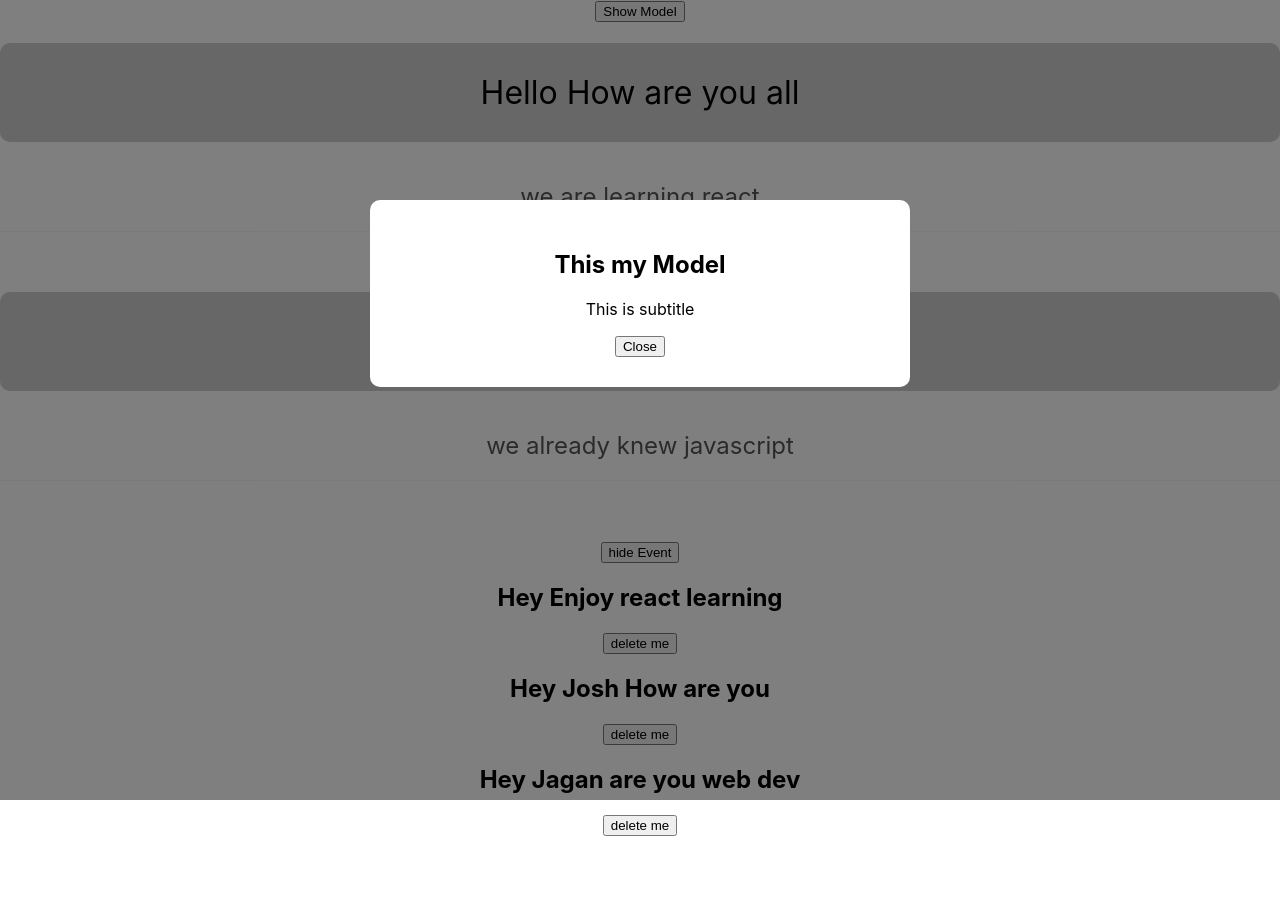
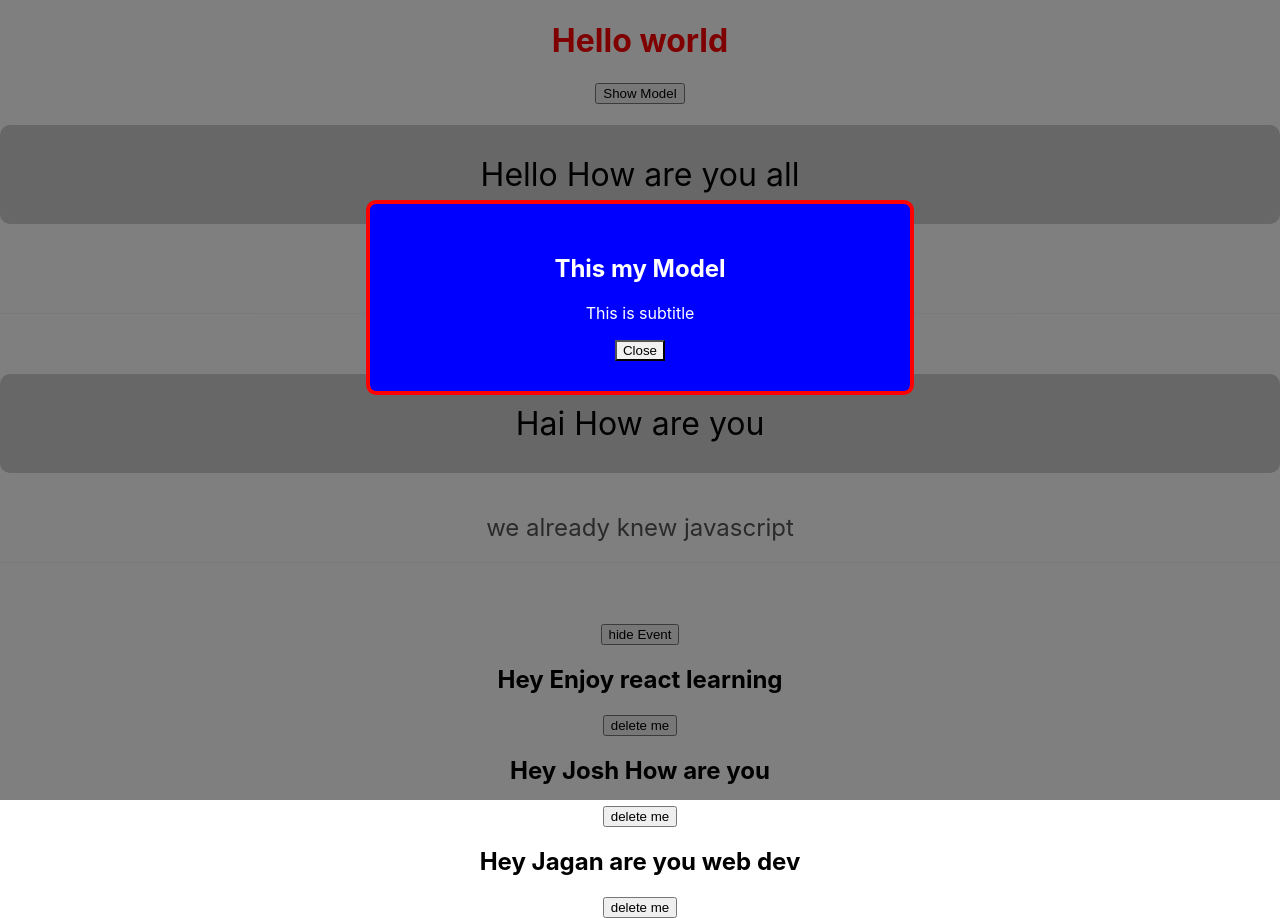
Before and after one commit to jaganjavid/josh-react, a React (Create React App) app: page / in a window 1280 px wide. Both pictures are taken after a click on the button "Show Model". Before the commit the page ends 836 px from the top, so only its background shows below. Built offline with nearby package versions, Linux system fonts and the light colour scheme.

Commit message:
added style

```diff
--- a/src/App.css
+++ b/src/App.css
@@ -1,3 +1,6 @@
 .App{
   text-align: center;
 }
+.heading{
+  color: red;
+}
--- a/src/App.js
+++ b/src/App.js
@@ -38,18 +38,19 @@ function App() {
     setShowModel(false);
   }
 
-  console.log(showModel);
 
   const subTitle = "we are learning react";
   return (
     <div className="App">
+
+        <h1 className='heading'>Hello world</h1>
 
         <button onClick={() => setShowModel(true)}>Show Model</button>
         <Title title="Hello How are you all" subTitle={subTitle}/>
         <Title title="Hai How are you" subTitle="we already knew javascript"/>
 
         {/* <Model></Model> */}
-        {showModel && <Model handelClose={handelClose}>
+        {showModel && <Model handelClose={handelClose} isStyleModel={false}>
            <h2>This my Model</h2>
            <p>This is subtitle</p>
         </Model>}
--- a/src/components/Model.css
+++ b/src/components/Model.css
@@ -14,3 +14,12 @@
     background: #ffffff;
     border-radius: 10px;
 }
+
+.btn{
+  color: #ffffff;
+  background-color: #111111;
+}
+.btn-2{
+  color: #000000;
+  background-color: #f1f1f1;
+}
--- a/src/components/Model.jsx
+++ b/src/components/Model.jsx
@@ -1,11 +1,18 @@
 import React from 'react'
 import "./Model.css";
-export default function Model({children, handelClose}) {
+export default function Model({children, handelClose, isStyleModel}) {
   return (
     <div className='model-backdrop'>
-       <div className='model'>
+       <div className='model' style={
+        {
+          border:"4px solid",
+          borderColor: isStyleModel ? "lightblue" : "red",
+          backgroundColor: "blue",
+          color:"#ffffff"
+        }
+       }>
            {children}
-           <button onClick={handelClose}>Close</button>
+           <button onClick={handelClose} className={isStyleModel ? "btn" : "btn-2"}>Close</button>
        </div>
     </div>
   )
```
